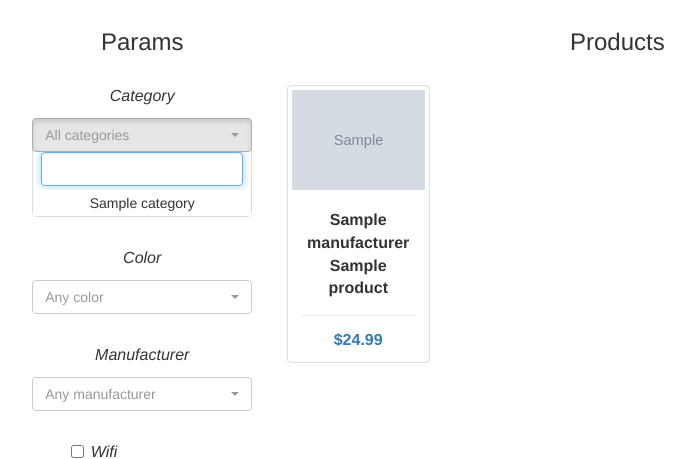
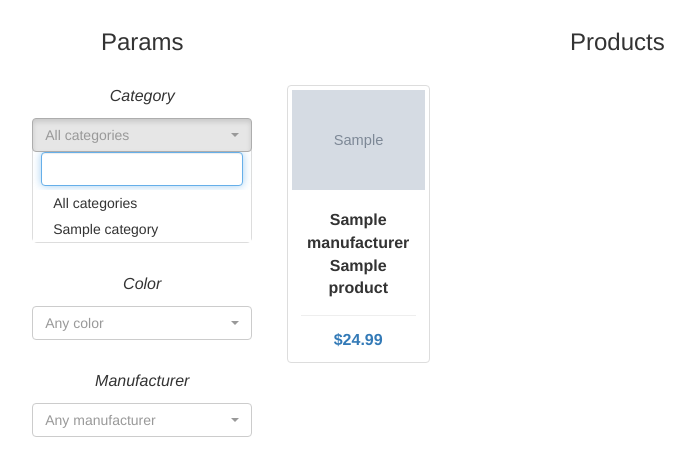
Before and after one commit to AIexei/Tienda, a Django app: page /search/ in a window 1280 px wide, after a click on "All categories". Shown: the part 51-510 px from the top of the page, without its empty margins (109-804 px from the left). Run offline with Django 3.2, Linux system fonts and the light colour scheme; tables that the repository leaves empty hold one stand-in row (values such as "Sample post"); grey boxes marked "Sample" are stand-in pictures; some libraries are stand-ins or nearby versions.

Commit message:
selects changed

```diff
--- a/shop/products/views.py
+++ b/shop/products/views.py
@@ -28,20 +28,19 @@ def product(request, sku_id):
 
 
 def search(request):
+    # SKU.objects.filter(product__manufacturer__name='Xiaomi', color='gy', product__in=Category.objects.get(name='Phones').products.all())
+
+    if request.is_ajax():
+        queryset = SKU.objects.filter(product__in=Category.objects.get(name=request.GET['cname']).products.all())
+        html = render_to_string('search-div.html', {'skus': queryset})
+        return HttpResponse(html)
+
     context = dict()
     context['can_search'] = True
     context['categories'] = Category.objects.all().order_by('level')
     context['manufacturers'] = Manufacturer.objects.all().order_by('name')
     context['colors'] = sorted([x[1] for x in SKU.COLOR_CHOICES])
     context['skus'] = SKU.objects.all()
-
-    '''
-    SKU.objects.filter(product__manufacturer__name='Xiaomi', color='gy', product__in=Category.objects.get(name='Phones').products.all())
-    '''
-
-    if request.is_ajax():
-        html = render_to_string('search-div.html', {'skus': SKU.objects.filter(product__in=Category.objects.get(name=request.GET['cname']).products.all())})
-        return HttpResponse(html)
 
     if 'cname' in request.GET:
         print(request.GET['cname'])
--- a/shop/static/bootstrap/js/search-ajax.js
+++ b/shop/static/bootstrap/js/search-ajax.js
@@ -1,24 +1,27 @@
 $(document).ready(function() {
     $('select').on('change', function () {
         var category = $('select#category').val();
-        var manufacturer = $('select#manufacturer').val();
+        var manufacturers = $('select#manufacturer').val();
+        var colors = $('select#color').val();
+        var params = {}
 
-        var color = $('select#color').val();
+        if (category != null) {
+            params['cname'] = category;
+        }
+
+
+        console.log(manufacturers);
+        console.log(colors);
+
 
         if (color != null) {
             color = color[0] + color[color.length-1];
         }
 
-        console.log(category);
-        console.log(color);
-        console.log(manufacturer);
-
         $.ajax({
             url: '/search/',
             type: 'get',
-            data: {
-                'cname': category
-            },
+            data: params,
 
             success: function(data) {
                 $('#ajax-div').html(data);
--- /dev/null
+++ b/shop/static/bootstrap/js/search-select.js
@@ -0,0 +1,23 @@
+$(document).ready(function() {
+    $('select').on('show.bs.select', function() {
+        var parent = $(this).parent();
+        $(parent).find('div.dropdown-menu.open').first().stop(true, true).slideDown();
+    });
+
+    $('select').on('hide.bs.select', function() {
+        $('div.dropdown-menu.open').stop(true, true).slideUp();
+    });
+
+    $('select').on('change', function() {
+        var firstSelOption = $(this).find('option:selected:first').index();
+        firstOptionIndex = 1
+
+        if ($(this).attr('multiple') == 'multiple') {
+            firstOptionIndex = 0
+        }
+
+        if (firstSelOption == firstOptionIndex) {
+            $(this).selectpicker('val', []);
+        }
+    });
+});
--- a/shop/static/bootstrap/js/smooth-select.js
+++ /dev/null
@@ -1,10 +0,0 @@
-$(document).ready(function() {
-    $('select').on('show.bs.select', function() {
-        var parent = $(this).parent();
-        $(parent).find('div.dropdown-menu.open').first().stop(true, true).slideDown();
-    });
-
-    $('select').on('hide.bs.select', function() {
-        $('div.dropdown-menu.open').stop(true, true).slideUp();
-    });
-});
--- a/shop/templates/products/search.html
+++ b/shop/templates/products/search.html
@@ -36,12 +36,13 @@
 
 					<center>
 						<select id="category" class="selectpicker" data-size=5 title="All categories" data-live-search="true">
+							<option>All categories</option>
 
 							{% for category in categories %}
 								{% if category.parent is not None %}
-									<option class="text-center" data-subtext="{{ category.parent }}">{{ category.name }}</option>
+									<option data-subtext="{{ category.parent }}">{{ category.name }}</option>
 								{% else %}
-									<option class="text-center">{{ category.name }}</option>
+									<option>{{ category.name }}</option>
 								{% endif %}
 							{% endfor %}
 						</select>
@@ -54,8 +55,10 @@
 
 					<center>
 						<select id="color" class="selectpicker show-tick" data-size=5 multiple title="Any color" data-live-search="true">
+							<option>Any color</option>
+
 							{% for color in colors %}
-								<option class="text-center">{{ color }}</option>
+								<option>{{ color }}</option>
 							{% endfor %}
 						</select>
 					</center>
@@ -67,8 +70,10 @@
 
 					<center>
 						<select id="manufacturer" class="selectpicker show-tick" data-size=5 multiple title="Any manufacturer" data-live-search="true">
+							<option>Any manufacturer</option>
+
 							{% for manufacturer in manufacturers %}
-								<option class="text-center">{{ manufacturer.name }}</option>
+								<option>{{ manufacturer.name }}</option>
 							{% endfor %}
 						</select>
 					</center>
@@ -103,6 +108,6 @@
 
 {% block scripts %}
 	<script src="{% static 'bootstrap/js/bootstrap-select.min.js' %}"></script>
-	<script src="{% static 'bootstrap/js/smooth-select.js' %}"></script>
+	<script src="{% static 'bootstrap/js/search-select.js' %}"></script>
 	<script src="{% static 'bootstrap/js/search-ajax.js' %}"></script>
 {% endblock %}
```
